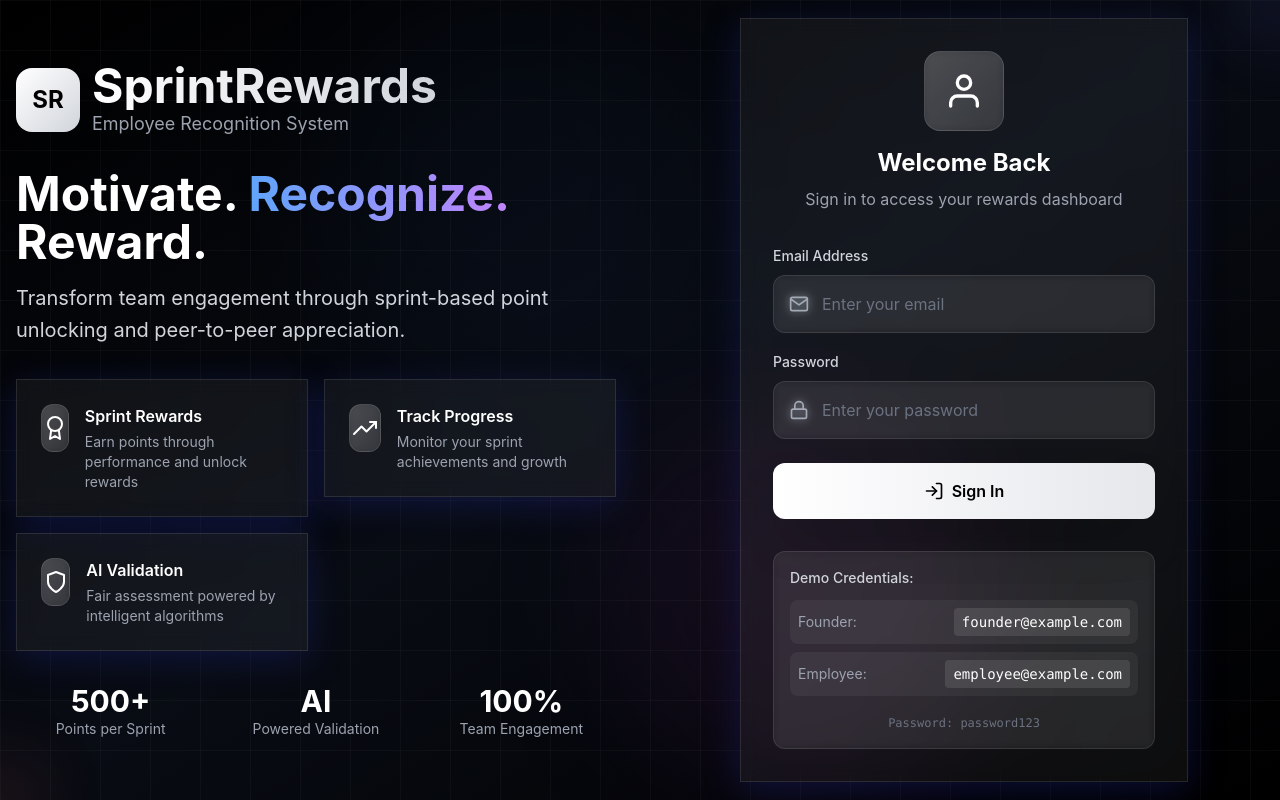
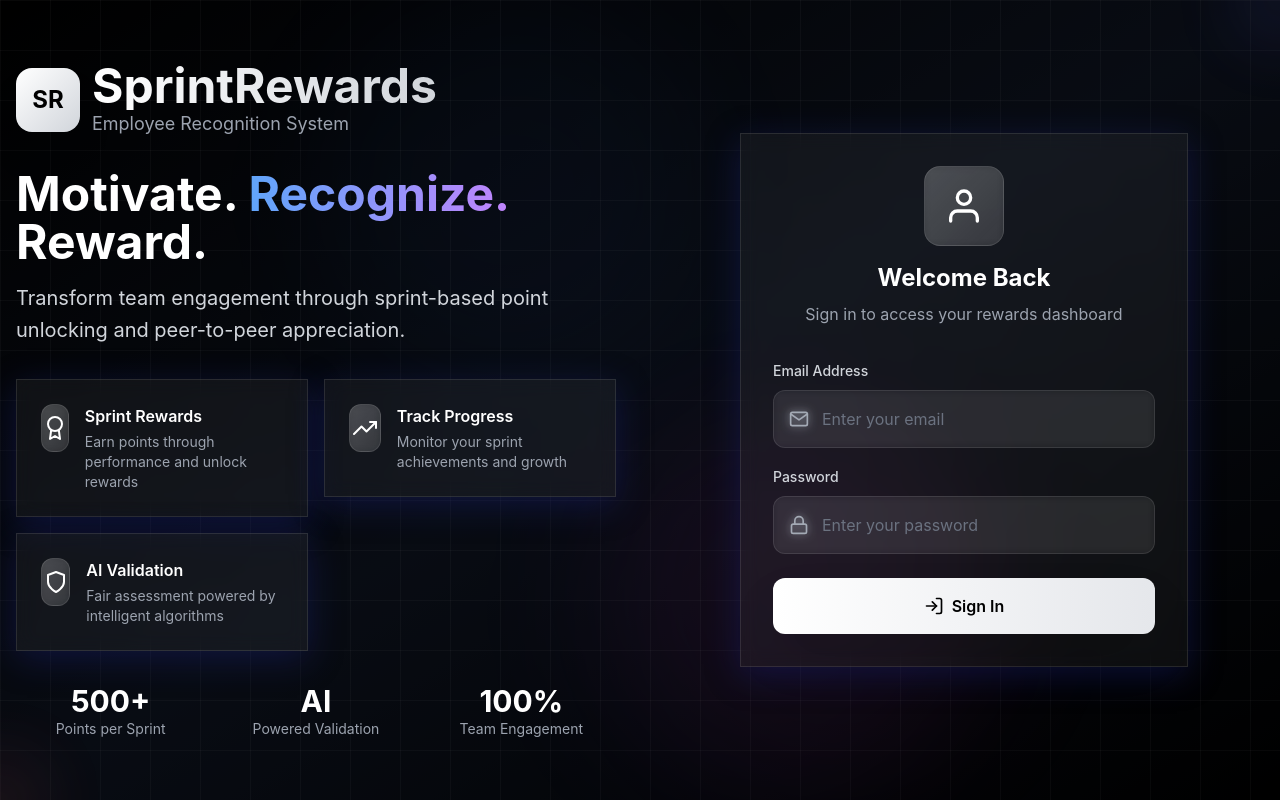
Before and after one commit to Pankaj-bit361/SprintRewards-Product-Requirements-Document-5971, a React (Vite) app: page /#/login in a window 1280 px wide. Built offline with nearby package versions, Linux system fonts and the light colour scheme.

Commit message:
Update files via Greta

```diff
--- a/src/pages/Login.jsx
+++ b/src/pages/Login.jsx
@@ -226,22 +226,7 @@ const Login = () => {
                   </motion.button>
                 </form>
 
-                <div className="mt-8 p-4 bg-white/5 rounded-xl border border-white/10 backdrop-blur-sm">
-                  <p className="text-sm font-medium text-gray-300 mb-3">Demo Credentials:</p>
-                  <div className="space-y-2 text-sm">
-                    <div className="flex items-center justify-between p-2 bg-white/5 rounded-lg">
-                      <span className="text-gray-400">Founder:</span>
-                      <code className="text-white bg-white/10 px-2 py-1 rounded">founder@example.com</code>
-                    </div>
-                    <div className="flex items-center justify-between p-2 bg-white/5 rounded-lg">
-                      <span className="text-gray-400">Employee:</span>
-                      <code className="text-white bg-white/10 px-2 py-1 rounded">employee@example.com</code>
-                    </div>
-                    <div className="text-center pt-2">
-                      <code className="text-xs text-gray-500">Password: password123</code>
-                    </div>
-                  </div>
-                </div>
+
               </motion.div>
               <div className="absolute -top-10 -right-10 w-20 h-20 bg-gradient-to-br from-blue-500/20 to-purple-500/20 rounded-full blur-2xl animate-pulse"></div>
               <div className="absolute -bottom-10 -left-10 w-20 h-20 bg-gradient-to-br from-pink-500/20 to-orange-500/20 rounded-full blur-2xl animate-pulse delay-1000"></div>
```
